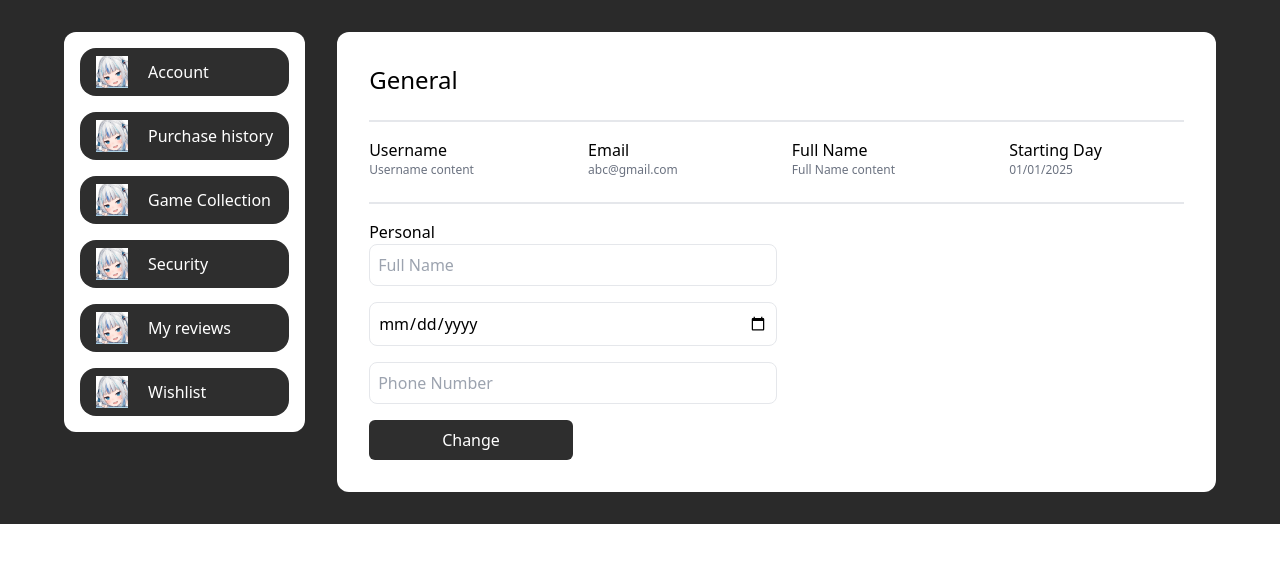
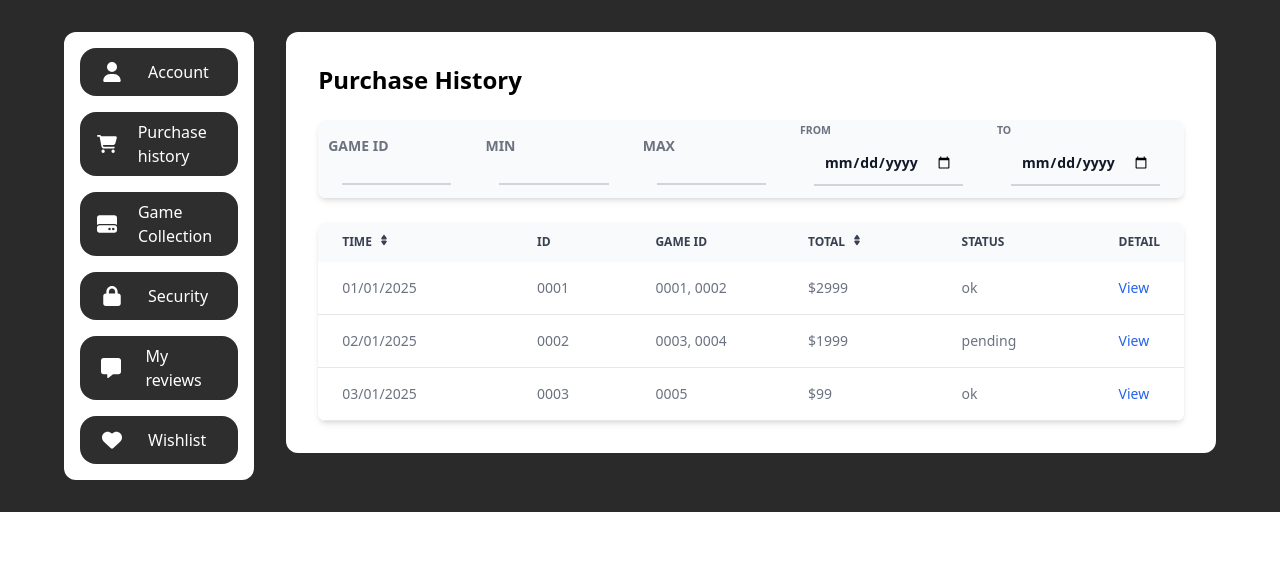
Before and after one commit to NgocAnhDo26/GStore, a React (Create React App) app in the folder client/: page / in a window 1280 px wide. Shown: the top 562 px of the page. Built offline with nearby package versions, Linux system fonts and the light colour scheme.

Commit message:
add purchase-history

```diff
--- a/client/package.json
+++ b/client/package.json
@@ -8,6 +8,7 @@
     "@testing-library/user-event": "^13.5.0",
     "react": "^18.3.1",
     "react-dom": "^18.3.1",
+    "react-icons": "^5.4.0",
     "react-scripts": "5.0.1",
     "web-vitals": "^2.1.4"
   },
--- /dev/null
+++ b/client/src/components/user-profile/filter.js
@@ -0,0 +1,61 @@
+import React, { useState } from "react";
+
+const Filter = ({ columns }) => {
+
+    const [filterQuery, setFilterQuery] = useState(
+        columns.reduce((acc, col) => {
+            acc[col.id] = "";
+            return acc;
+        }, {})
+    );
+
+    const handleBlur = (id, value) => {
+        setFilterQuery((prev) => ({
+            ...prev,
+            [id]: value,
+        }));
+        console.log(`Column: ${id}, Filter value: ${value}`);
+        console.log(filterQuery)
+    };
+
+    return (
+        <div className="relative overflow-x-auto shadow-md sm:rounded-lg">
+            <table className="w-full text-sm text-left rtl:text-right text-gray-500">
+                <thead className="text-xs text-gray-700 uppercase bg-gray-50">
+                    <tr>
+                        {columns.map((col) => (
+                            <th
+                                key={col.id}
+                                style={{ width: col.width }}
+                                className="px-6 py-3 relative"
+                            >
+                                <input
+                                    type={col.type || "text"}
+                                    id={col.id}
+                                    className="block rounded-t-lg px-2.5 pb-2.5 pt-5 w-full text-sm text-gray-900 bg-gray-50 border-0 border-b-2 border-gray-300 appearance-none focus:outline-none focus:ring-0 focus:border-blue-600 peer"
+                                    placeholder=" "
+                                    value={filterQuery[col.id]}
+                                    onChange={(e) =>
+                                        setFilterQuery({
+                                            ...filterQuery,
+                                            [col.id]: e.target.value,
+                                        })
+                                    }
+                                    onBlur={(e) => handleBlur(col.id, e.target.value)}
+                                />
+                                <label
+                                    htmlFor={col.id}
+                                    className="absolute text-sm text-gray-500 duration-300 transform -translate-y-4 scale-75 top-4 z-10 origin-[0] start-2.5 peer-focus:text-blue-600 peer-placeholder-shown:scale-100 peer-placeholder-shown:translate-y-0 peer-focus:scale-75 peer-focus:-translate-y-4 rtl:peer-focus:translate-x-1/4 rtl:peer-focus:left-auto"
+                                >
+                                    {col.label}
+                                </label>
+                            </th>
+                        ))}
+                    </tr>
+                </thead>
+            </table>
+        </div>
+    );
+};
+
+export default Filter;
--- /dev/null
+++ b/client/src/components/user-profile/purchase-history.js
@@ -0,0 +1,59 @@
+import React from "react";
+import Table from "./table";
+import Filter from "./filter";
+
+const PurchaseHistory = () => {
+    const columns = [
+        { id: "1", label: "Time", width: "25%", sort: true },
+        { id: "2", label: "ID", width: "15%" },
+        { id: "3", label: "Game ID", width: "20%" },
+        { id: "4", label: "Total", width: "20%", sort: true },
+        { id: "5", label: "Status", width: "20%" },
+        { id: "actions", label: "Detail", actionsName: "View" }
+    ];
+
+    const filterColumns = [
+        { id: "gameId", label: "Game ID", width: "20%" },
+        { id: "min", label: "Min", width: "20%" },
+        { id: "max", label: "Max", width: "20%" },
+        { id: "from", label: "From", type: "date", width: "20%" },
+        { id: "to", label: "To", type: "date", width: "20%" },
+    ]
+
+    const rows = [
+        {
+            1: "01/01/2025",
+            2: "0001",
+            3: "0001, 0002",
+            4: "$2999",
+            5: "ok",
+            actions: "#"
+        },
+        {
+            1: "02/01/2025",
+            2: "0002",
+            3: "0003, 0004",
+            4: "$1999",
+            5: "pending",
+            actions: "#"
+        },
+        {
+            1: "03/01/2025",
+            2: "0003",
+            3: "0005",
+            4: "$99",
+            5: "ok",
+            actions: "#"
+        }
+    ];
+
+    return (
+        <div className="flex flex-col gap-6 rounded-xl border-solid bg-white p-8">
+            <div className="text-2xl font-bold">Purchase History</div>
+            <Filter columns={filterColumns} />
+            <Table columns={columns} rows={rows} />
+        </div>
+    );
+};
+
+export default PurchaseHistory;
--- a/client/src/components/user-profile/sidebar.js
+++ b/client/src/components/user-profile/sidebar.js
@@ -1,31 +1,29 @@
 import React, { useState } from "react";
+import { FaUser, FaCartShopping, FaHardDrive, FaLock, FaMessage, FaHeart } from "react-icons/fa6";
 
 const Sidebar = () => {
   const [sidebarItems, setSidebarItems] = useState([
-    { id: 1, image: "/img/gura-icon.jpg", label: "Account" },
-    { id: 2, image: "/img/gura-icon.jpg", label: "Purchase history" },
-    { id: 3, image: "/img/gura-icon.jpg", label: "Game Collection" },
-    { id: 4, image: "/img/gura-icon.jpg", label: "Security" },
-    { id: 5, image: "/img/gura-icon.jpg", label: "My reviews" },
-    { id: 6, image: "/img/gura-icon.jpg", label: "Wishlist" },
+    { id: 1, image: <FaUser />, label: "Account", link: "#" },
+    { id: 2, image: <FaCartShopping />, label: "Purchase history", link: "#" },
+    { id: 3, image: <FaHardDrive />, label: "Game Collection", link: "#" },
+    { id: 4, image: <FaLock />, label: "Security", link: "#" },
+    { id: 5, image: <FaMessage />, label: "My reviews", link: "#" },
+    { id: 6, image: <FaHeart />, label: "Wishlist", link: "#" },
   ]);
 
   return (
     <div className="flex h-full flex-col gap-4 rounded-xl border-solid bg-white p-4">
       {sidebarItems.map((item) => (
-        <div
+        <a
+          href={item.link}
           key={item.id}
           className="flex items-center justify-start space-x-5 rounded-2xl border-solid bg-custom-dark2 px-4 py-2 text-white transition duration-300 hover:bg-gray-700"
         >
-          <div className="h-8 w-8">
-            <img
-              src={item.image}
-              alt="Icon"
-              className="h-full w-full object-cover"
-            />
+          <div className="h-8 w-8 flex items-center justify-center">
+            <div className="text-xl">{item.image}</div>
           </div>
           <div>{item.label}</div>
-        </div>
+        </a>
       ))}
     </div>
   );
--- /dev/null
+++ b/client/src/components/user-profile/table.js
@@ -0,0 +1,62 @@
+import React from "react";
+
+const Table = ({ columns, rows }) => {
+    return (
+        <div className="relative overflow-x-auto shadow-md sm:rounded-lg">
+            <table className="w-full text-sm text-left rtl:text-right text-gray-500">
+                <thead className="text-xs text-gray-700 uppercase bg-gray-50">
+                    <tr>
+                        {columns.map((col) => (
+                            <th
+                                key={col.id}
+                                style={{ width: col.width }}
+                                className="px-6 py-3"
+                            >
+                                {col.label}
+                                {col.sort && (
+                                    <a href="#" className="inline-flex items-center">
+                                        <svg
+                                            className="w-3 h-3 ms-1.5"
+                                            aria-hidden="true"
+                                            xmlns="http://www.w3.org/2000/svg"
+                                            fill="currentColor"
+                                            viewBox="0 0 24 24"
+                                        >
+                                            <path d="M8.574 11.024h6.852a2.075 2.075 0 0 0 1.847-1.086 1.9 1.9 0 0 0-.11-1.986L13.736 2.9a2.122 2.122 0 0 0-3.472 0L6.837 7.952a1.9 1.9 0 0 0-.11 1.986 2.074 2.074 0 0 0 1.847 1.086Zm6.852 1.952H8.574a2.072 2.072 0 0 0-1.847 1.087 1.9 1.9 0 0 0 .11 1.985l3.426 5.05a2.123 2.123 0 0 0 3.472 0l3.427-5.05a1.9 1.9 0 0 0 .11-1.985 2.074 2.074 0 0 0-1.846-1.087Z" />
+                                        </svg>
+                                    </a>
+                                )}
+                            </th>
+
+                        ))}
+                    </tr>
+                </thead>
+                <tbody>
+                    {rows.map((row, rowIndex) => (
+                        <tr
+                            key={rowIndex}
+                            className="bg-white border-b hover:bg-gray-50"
+                        >
+                            {columns.map((col) => (
+                                <td key={col.id} className="px-6 py-4">
+                                    {col.id === "actions" ? (
+                                        <a
+                                            href={row[col.id] || "#"}
+                                            className="font-medium text-blue-600 hover:underline"
+                                        >
+                                            {col.actionsName}
+                                        </a>
+                                    ) : (
+                                        row[col.id]
+                                    )}
+                                </td>
+                            ))}
+                        </tr>
+                    ))}
+                </tbody>
+            </table>
+        </div>
+    );
+};
+
+export default Table;
--- a/client/src/pages/user-profile.js
+++ b/client/src/pages/user-profile.js
@@ -1,6 +1,7 @@
 import React from "react";
 import Sidebar from "../components/user-profile/sidebar";
 import Account from "../components/user-profile/account";
+import PurchaseHistory from "../components/user-profile/purchase-history"
 
 const UserProfile = () => {
   return (
@@ -10,7 +11,7 @@ const UserProfile = () => {
       </div>
 
       <div className="flex-grow">
-        <Account />
+        <PurchaseHistory />
       </div>
     </section>
   );
```
Also changed, not shown: 1 other file (tests, documents, lock files or other folders).
